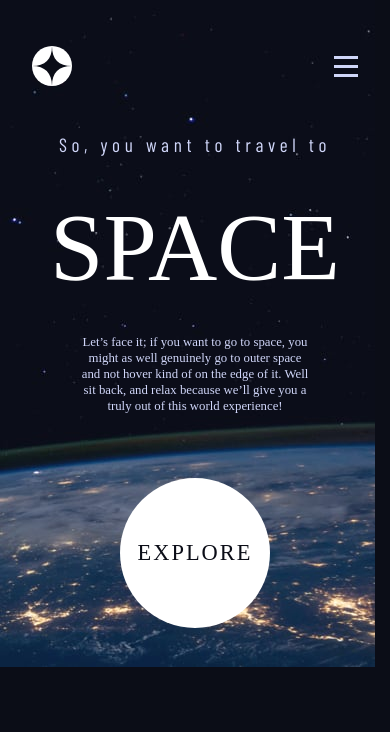
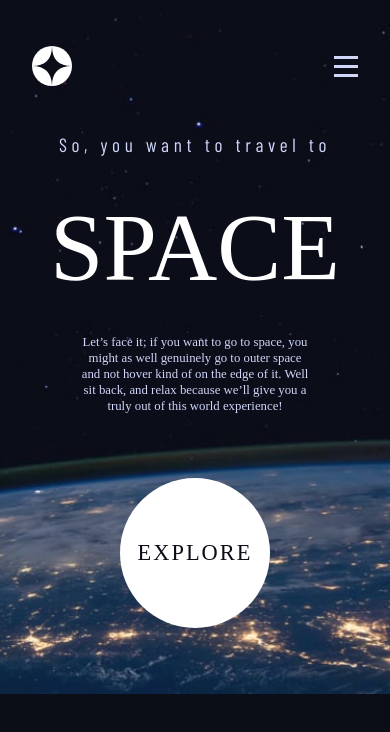
Before and after one commit to guilhermesc-6/space-tourism-website, a React (Vite) app: page / in a window 390 px wide. Shown: the top 732 px of the page. Built offline with nearby package versions, Linux system fonts and the light colour scheme; a web font is replaced by a local one.

Commit message:
background fix

```diff
--- a/src/App.scss
+++ b/src/App.scss
@@ -30,15 +30,19 @@ body {
 @media screen and (max-width: 770px) {
   body {
     background-image: url("./assets/home/background-home-tablet.jpg");
+    background-size: cover;
   }
   .-destination {
     background-image: url("./assets/destination/background-destination-tablet.jpg");
+    background-size: cover;
   }
   .-crew {
     background-image: url("./assets/crew/background-crew-tablet.jpg");
+    background-size: cover;
   }
   .-technology {
     background-image: url("./assets/technology/background-technology-tablet.jpg");
+    background-size: cover;
   }
 }
 
@@ -46,6 +50,7 @@ body {
   body {
     background: url("./assets/home/background-home-mobile.jpg") no-repeat
       #0b0d17;
+    background-size: cover;
   }
   .-destination {
     background: url("./assets/destination/background-destination-mobile.jpg")
@@ -55,6 +60,7 @@ body {
   .-crew {
     background: url("./assets/crew/background-crew-mobile.jpg") no-repeat
       #0b0d17;
+    background-size: cover;
   }
   .-technology {
     background: url("./assets/technology/background-technology-mobile.jpg")
--- a/src/component/Nav/style.scss
+++ b/src/component/Nav/style.scss
@@ -121,7 +121,7 @@
       right: 0;
       top: 0;
       width: 70%;
-      height: 100%;
+      height: 100vh;
       padding: 0;
       align-items: flex-start;
       z-index: 1;
```
